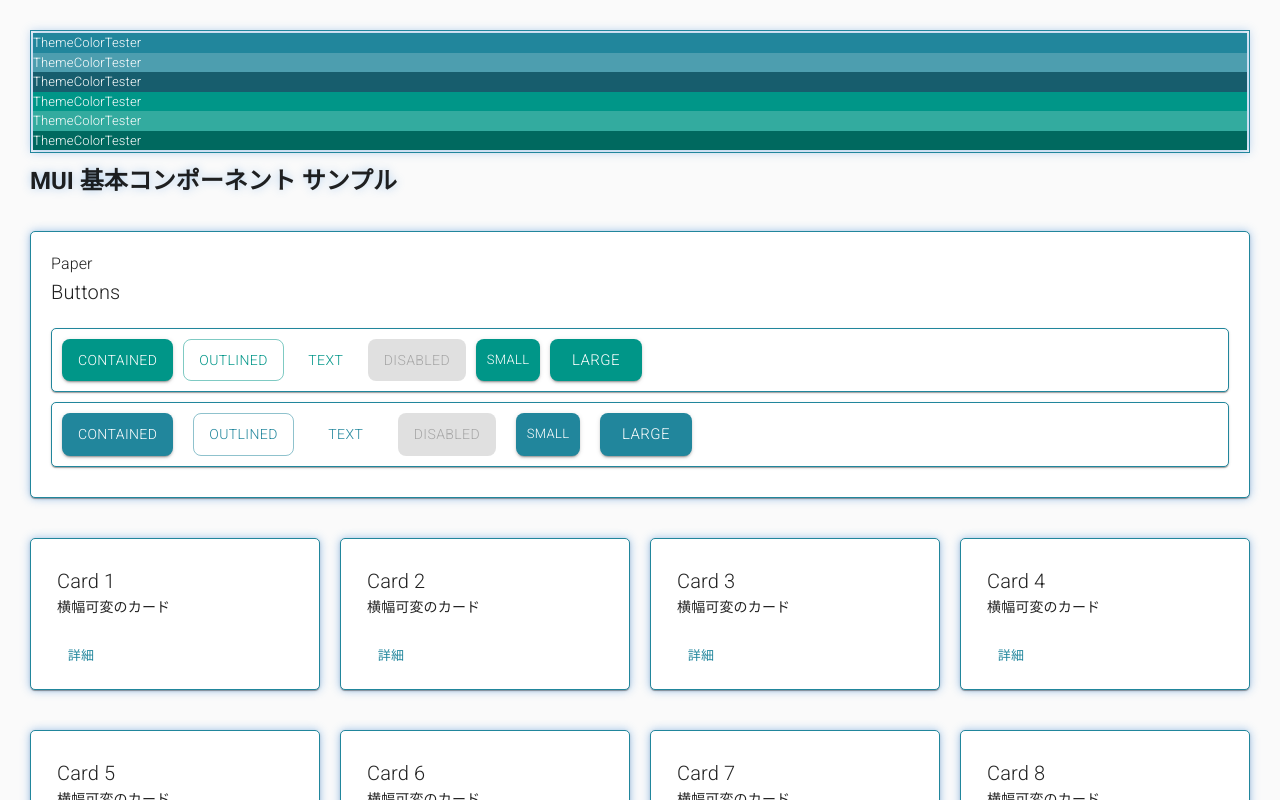
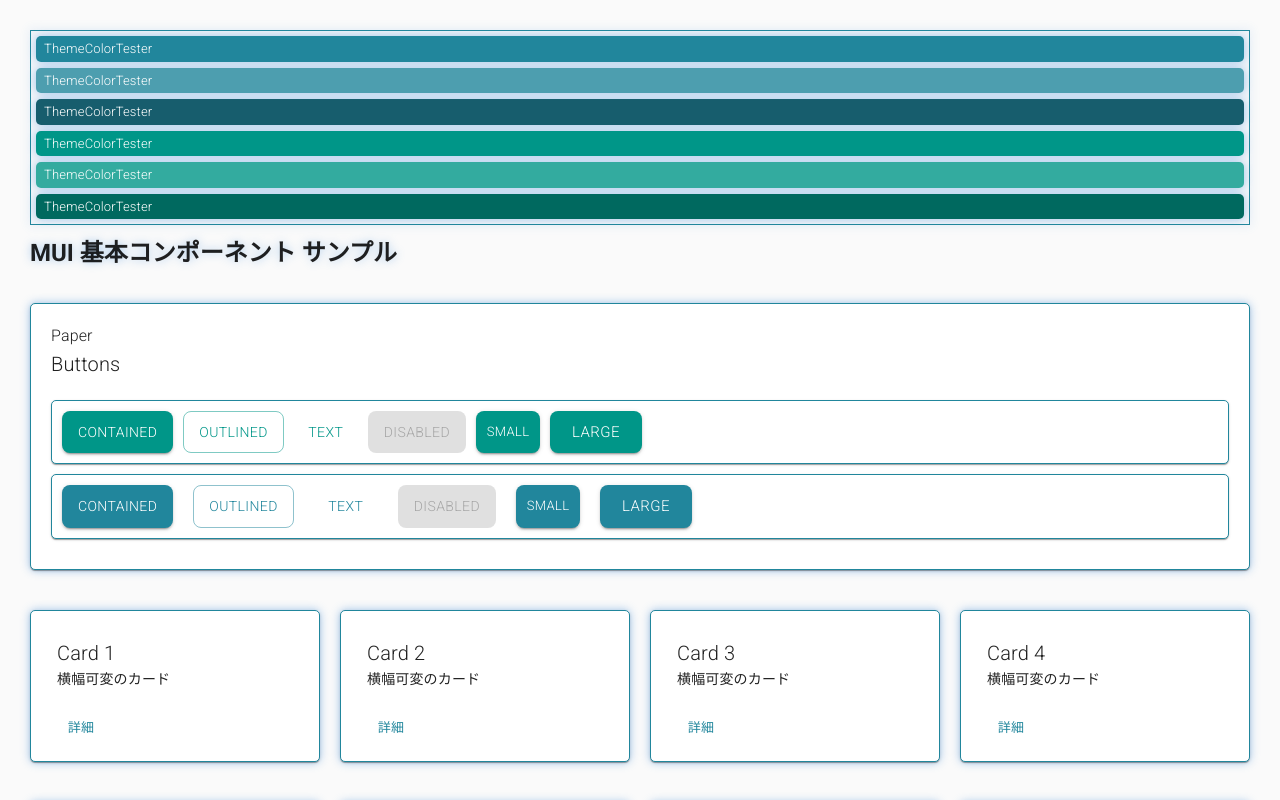
Before and after one commit to shinjixxxxx/mui-template, a React (Vite) app: page / in a window 1280 px wide. Shown: the top 800 px of the page. Built offline with nearby package versions, Linux system fonts and the light colour scheme; some icons are missing.

Commit message:
ThemeColorTester 見た目調整

```diff
--- a/src/MUITheme/ThemeColorTester.jsx
+++ b/src/MUITheme/ThemeColorTester.jsx
@@ -3,15 +3,16 @@ import { WAKU } from '../MUITheme/MUITheme'
 import { Box } from '@mui/material'
 
 const ThemeColorTester = () => {
+  const _sx = { m:"3px" , p:"3px 8px",borderRadius:"5px", flex: 1, fontSize: "small",  };
   return (
     <>
     <Box sx={(theme) => ( {...WAKU(theme),display:"flex",flexDirection:"column"})}>
-    <Box sx={{ flex: 1, fontSize: "small", bgcolor: 'primary.main', color: 'primary.contrastText' }}>ThemeColorTester</Box>
-      <Box sx={{ flex: 1, fontSize: "small", bgcolor: 'primary.light', color: 'primary.contrastText' }}>ThemeColorTester</Box>
-      <Box sx={{ flex: 1, fontSize: "small", bgcolor: 'primary.dark', color: 'primary.contrastText' }}>ThemeColorTester</Box>
-      <Box sx={{ flex: 1, fontSize: "small", bgcolor: 'secondary.main', color: 'secondary.contrastText' }}>ThemeColorTester</Box>
-      <Box sx={{ flex: 1, fontSize: "small", bgcolor: 'secondary.light', color: 'secondary.contrastText' }}>ThemeColorTester</Box>
-      <Box sx={{ flex: 1, fontSize: "small", bgcolor: 'secondary.dark', color: 'secondary.contrastText' }}>ThemeColorTester</Box>
+      <Box sx={{..._sx , bgcolor: 'primary.main', color: 'primary.contrastText'}}>ThemeColorTester</Box>
+      <Box sx={{..._sx , bgcolor: 'primary.light', color: 'primary.contrastText' }}>ThemeColorTester</Box>
+      <Box sx={{ ..._sx , bgcolor: 'primary.dark', color: 'primary.contrastText' }}>ThemeColorTester</Box>
+      <Box sx={{ ..._sx , bgcolor: 'secondary.main', color: 'secondary.contrastText' }}>ThemeColorTester</Box>
+      <Box sx={{ ..._sx , bgcolor: 'secondary.light', color: 'secondary.contrastText' }}>ThemeColorTester</Box>
+      <Box sx={{ ..._sx , bgcolor: 'secondary.dark', color: 'secondary.contrastText' }}>ThemeColorTester</Box>
     </Box>
     </>
   )
```
